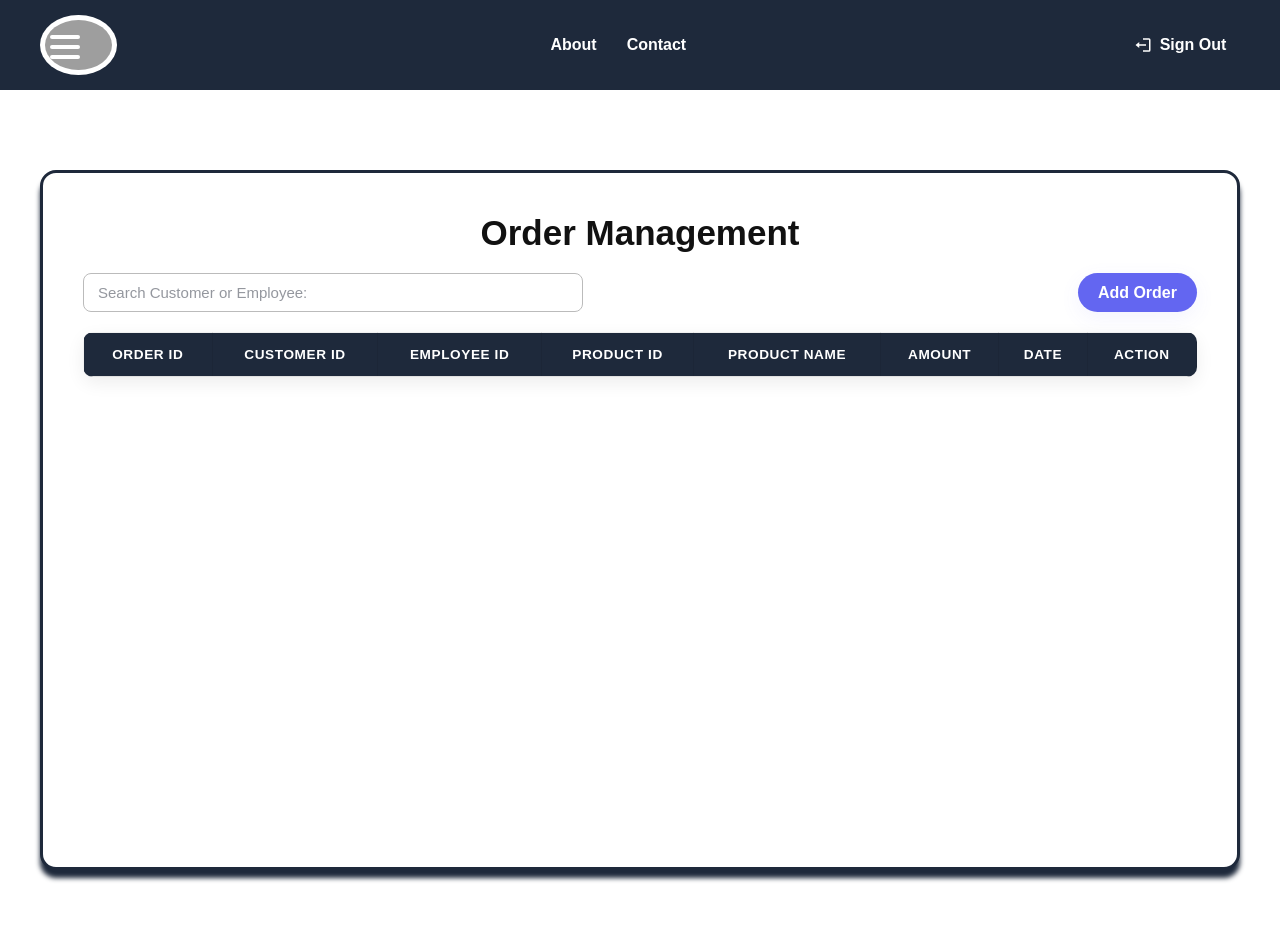
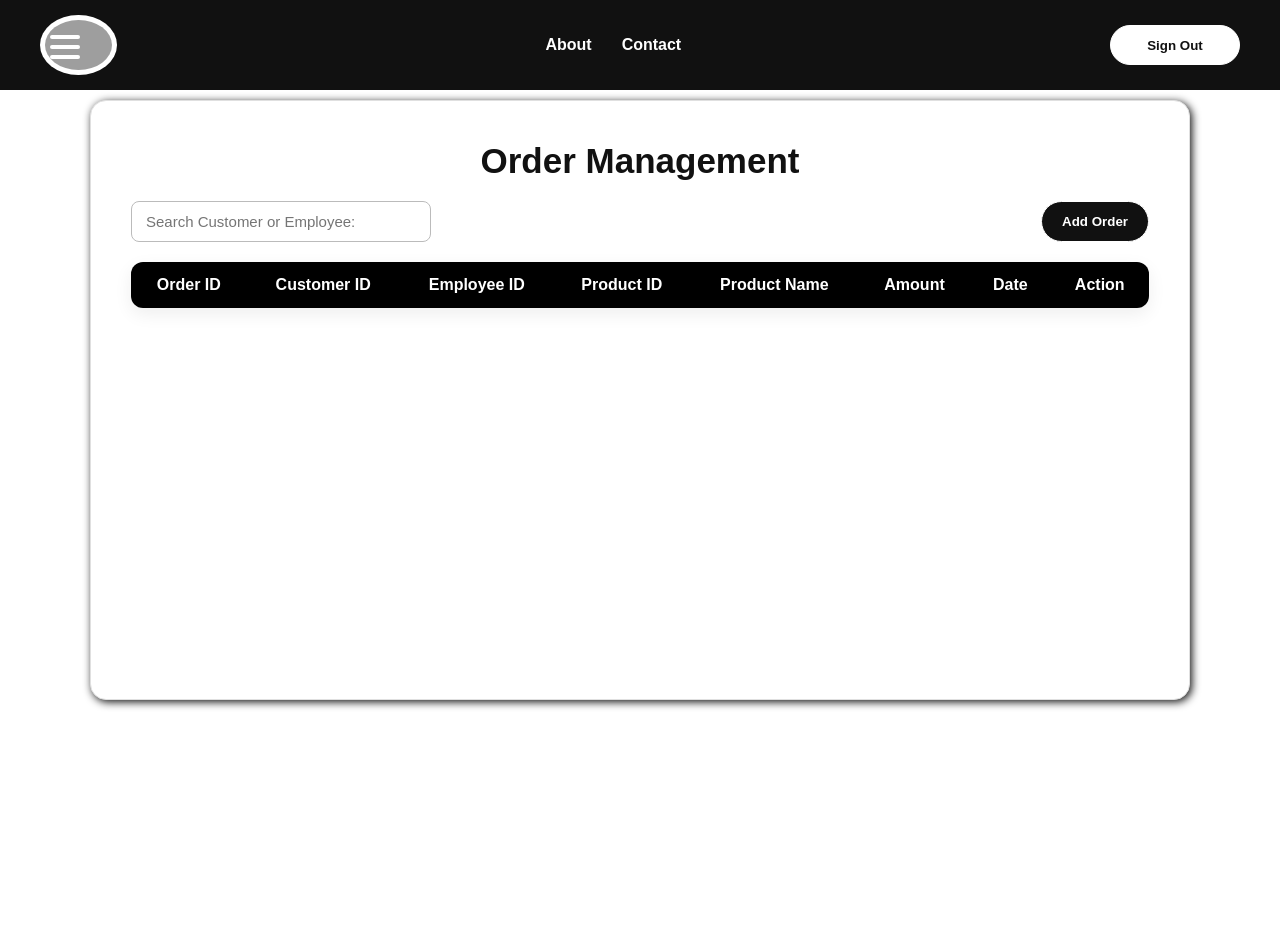
Before and after one commit to jgoleta/BisNest-Testing-Repo, a Django app: page /history in a window 1280 px wide. Run offline with Django 5.2, Linux system fonts and the light colour scheme; lists and menus that the app fills with data are empty; grey boxes are pictures that could not be loaded.

Commit message:
Update history.html

```diff
--- a/members/templates/history.html
+++ b/members/templates/history.html
@@ -6,24 +6,27 @@
   <meta name="viewport" content="width=device-width, initial-scale=1.0" />
   <title>Order Management</title>
   <style>
-    /* palette imported from palette.css (shared) */
-    @import url("./palette.css");
     * {
       box-sizing: border-box;
       margin: 0;
       padding: 0;
     }
 
-    body,
-    html {
+    html,
+    body {
       height: 100%;
       overflow: hidden;
     }
 
     body {
       font-family: 'Sen', sans-serif;
-      background: var(--page-bg);
-      color: var(--palette-text);
+      background: linear-gradient(135deg, #111, #fff);
+      color: #111;
+    }
+
+    nav.navigation-top {
+      background: #111;
+      padding: 0 20px;
     }
 
     .navigation-top {
@@ -50,8 +53,57 @@
       padding: 5px;
     }
 
+    nav.navigation-top ul {
+      list-style: none;
+      display: flex;
+      gap: 30px;
+    }
+
+    nav.navigation-top li a {
+      color: #fff;
+      font-size: 16px;
+      text-decoration: none;
+      font-weight: 600;
+    }
+
+    nav.navigation-top li a:hover {
+      color: #bbb;
+    }
+
+    .nav-button {
+      background-color: #fff;
+      color: #111;
+      border: 1px solid #fff;
+      border-radius: 25px;
+      width: 130px;
+      height: 40px;
+      font-weight: bold;
+      cursor: pointer;
+      transition: background 0.3s, color 0.3s;
+    }
+
+    .nav-button:hover {
+      background-color: #8b8a8a;
+      color: #111;
+      border: 1px solid #111;
+    }
+
+    .container {
+      display: flex;
+      position: absolute;
+      top: 90px;
+      left: 0;
+      right: 0;
+      bottom: 0;
+      overflow: hidden;
+    }
+
+    .sidebar ul {
+      list-style: none;
+    }
+
     .sidebar ul li {
-      padding: 5px 30px;
+      padding: 15px 20px;
     }
 
     .sidebar ul li a {
@@ -62,8 +114,35 @@
       gap: 10px;
     }
 
+    .sidebar ul li:hover {
+      background: linear-gradient(165deg, #fff, #979191);
+      border-radius: 10px;
+      margin-left: 10px;
+      transition: all 0.3s ease;
+    }
+
     .sidebar img {
       width: 30px;
+    }
+
+    .main-content {
+      flex: 1;
+      overflow-y: auto;
+      padding: 40px;
+      background: #fff;
+      height: 100%;
+    }
+
+    .order-container {
+      overflow: auto;
+      max-width: 1100px;
+      height: 600px;
+      margin: 60px auto;
+      padding: 40px;
+      background-color: #fff;
+      border-radius: 16px;
+      box-shadow: 2px 2px 8px #111;
+      border: 1px solid #e0e0e0;
     }
 
     h1 {
@@ -73,6 +152,39 @@
       color: #111;
     }
 
+    .button-container {
+      margin-left: auto;
+    }
+
+    .add-button,
+    .delete-btn,
+    .submit-button,
+    .search-button,
+    .reset-button,
+    .toggle-form-button,
+    .delete-button {
+      padding: 12px 20px;
+      font-weight: bold;
+      border: 1px solid #fff;
+      border-radius: 50px;
+      background-color: #111;
+      color: #fff;
+      cursor: pointer;
+      transition: background 0.3s, color 0.3s;
+    }
+
+    .add-button:hover,
+    .delete-btn:hover,
+    .submit-button:hover,
+    .search-button:hover,
+    .reset-button:hover,
+    .toggle-form-button:hover,
+    .delete-button:hover {
+      background-color: #fff;
+      color: #111;
+      border: 1px solid #111;
+    }
+
     .search-bar {
       margin: 20px 0;
       display: flex;
@@ -80,20 +192,17 @@
       flex-wrap: wrap;
     }
 
-    .order-form label, .order-form input, .order-form textarea, .search-button, .reset-button {
-      display: none !important;
+    .search-bar input {
+      padding: 10px 14px;
+      border: 1px solid #bbb;
+      border-radius: 8px;
+      font-size: 15px;
+      max-width: 300px;
+      flex: 1;
+      background: #fff;
+      color: #111;
     }
 
-    .modal-overlay {
-      position: fixed;
-      top: 0;
-      left: 0;
-      width: 100vw;
-      height: 100vh;
-      background: rgba(0,0,0,0.4);
-      z-index: 1001;
-      display: none;
-    }
     .order-form-container {
       display: none;
       position: fixed;
@@ -130,31 +254,16 @@
       background: #fff;
       color: #111;
     }
-    .order-form-container .submit-wrapper {
+
+    .submit-wrapper {
       text-align: right;
-      margin-top: 18px;
-    }
-    .order-form-container button {
-      padding: 10px 24px;
-      font-weight: bold;
-      border: 1px solid #111;
-      border-radius: 8px;
-      background-color: #111;
-      color: #fff;
-      cursor: pointer;
-      transition: background 0.3s, color 0.3s;
-      font-size: 15px;
-    }
-    .order-form-container button:hover {
-      background-color: #fff;
-      color: #111;
-      border: 1px solid #111;
     }
 
     .table {
       width: 100%;
-      border-collapse: collapse;
-      border-radius: 10px;
+      border-collapse: separate;
+      border-spacing: 0;
+      border-radius: 12px;
       overflow: hidden;
       background-color: #fff;
       margin-top: 20px;
@@ -165,7 +274,7 @@
     .table td {
       padding: 14px 16px;
       text-align: center;
-      border-bottom: 1px solid #e0e0e0;
+      border: none;
       font-size: 15px;
     }
     .table th {
@@ -281,42 +465,55 @@
         <li><a href="{% url 'webpage12' %}">About</a></li>
         <li><a href="#contact">Contact</a></li>
       </ul>
-  <button class="btn-signout" onclick="window.location.href='{% url 'webpage1' %}'"><svg class="signout-icon" xmlns="http://www.w3.org/2000/svg" viewBox="0 0 24 24" aria-hidden="true"><path d="M16 13v-2H7V8l-5 4 5 4v-3zM20 3h-8v2h8v14h-8v2h8a2 2 0 0 0 2-2V5a2 2 0 0 0-2-2z"/></svg>Sign Out</button>
+      <button class="nav-button" onclick="window.location.href='{% url 'webpage1' %}'">Sign Out</button>
     </div>
   </nav>
 
   <nav class="sidebar">
     <ul>
-  <li><a href="{% url 'webpage3' %}"><svg class="nav-icon" xmlns="http://www.w3.org/2000/svg" viewBox="0 0 24 24" width="20" height="20" fill="currentColor" style="vertical-align:middle;margin-right:8px"><path d="M3 11.5L12 4l9 7.5V20a1 1 0 0 1-1 1h-5v-6H9v6H4a1 1 0 0 1-1-1v-8.5z"/></svg>Home</a></li>
-  <li><a href="{% url 'webpage2' %}"><svg class="nav-icon" xmlns="http://www.w3.org/2000/svg" viewBox="0 0 24 24" width="20" height="20" fill="currentColor" style="vertical-align:middle;margin-right:8px"><path d="M12 12a4 4 0 1 0 0-8 4 4 0 0 0 0 8zm0 2c-5 0-9 2.5-9 6v1h18v-1c0-3.5-4-6-9-6z"/></svg>Employee</a></li>
-  <li><a href="{% url 'webpage7' %}"><svg class="nav-icon" xmlns="http://www.w3.org/2000/svg" viewBox="0 0 24 24" width="20" height="20" fill="currentColor" style="vertical-align:middle;margin-right:8px"><path d="M16 11c1.66 0 3-1.34 3-3s-1.34-3-3-3-3 1.34-3 3 1.34 3 3 3zM8 11c1.66 0 3-1.34 3-3S9.66 5 8 5 5 6.34 5 8s1.34 3 3 3zM8 13c-2.33 0-7 1.17-7 3.5V19h14v-2.5C15 14.17 10.33 13 8 13zm8 0c-.29 0-.62.02-.97.05 1.16.84 1.97 1.97 1.97 3.45V19h6v-2.5C23 14.17 18.33 13 16 13z"/></svg>Customer</a></li>
-  <li><a href="{% url 'webpage8' %}"><svg class="nav-icon" xmlns="http://www.w3.org/2000/svg" viewBox="0 0 24 24" width="20" height="20" fill="currentColor" style="vertical-align:middle;margin-right:8px"><path d="M21 8l-9-5-9 5v8l9 5 9-5V8zM12 3v18"/></svg>Product</a></li>
-  <li><a href="{% url 'webpage5' %}"><svg class="nav-icon" xmlns="http://www.w3.org/2000/svg" viewBox="0 0 24 24" width="20" height="20" fill="currentColor" style="vertical-align:middle;margin-right:8px"><path d="M7 3h10v4H7zM7 9h10v12H7zM9 11h6v2H9zM9 15h6v2H9z"/></svg>Order</a></li>
-  <li><a href="{% url 'webpage4' %}"><svg class="nav-icon" xmlns="http://www.w3.org/2000/svg" viewBox="0 0 24 24" width="20" height="20" fill="currentColor" style="vertical-align:middle;margin-right:8px"><rect x="2" y="5" width="20" height="14" rx="2"/><path d="M2 10h20" fill="#fff"/></svg>Payment</a></li>
-  <li><a href="{% url 'webpage9' %}"><svg class="nav-icon" xmlns="http://www.w3.org/2000/svg" viewBox="0 0 24 24" width="20" height="20" fill="currentColor" style="vertical-align:middle;margin-right:8px"><path d="M3 7h13l4 4v6h-2a3 3 0 0 1-6 0H8a3 3 0 0 1-6 0V7zM16 8v4h3"/></svg>Delivery</a></li>
-  <li><a href="{% url 'webpage11' %}"><svg class="nav-icon" xmlns="http://www.w3.org/2000/svg" viewBox="0 0 24 24" width="20" height="20" fill="currentColor" style="vertical-align:middle;margin-right:8px"><path d="M21 16V8l-9-5-9 5v8l9 5 9-5z"/></svg>Supply</a></li>
-  <li><a href="{% url 'webpage10' %}"><svg class="nav-icon" xmlns="http://www.w3.org/2000/svg" viewBox="0 0 24 24" width="20" height="20" fill="currentColor" style="vertical-align:middle;margin-right:8px"><rect x="3" y="11" width="4" height="10"/><rect x="10" y="7" width="4" height="14"/><rect x="17" y="3" width="4" height="18"/></svg>Sales Report</a></li>
+      <li><a href="{% url 'webpage3' %}"><img src="https://i.ibb.co/pvpZssRq/Home-logo.png" alt="">Home</a></li>
+      <li><a href="{% url 'webpage2' %}"><img src="https://i.ibb.co/n8LVnKQC/Employee.png" alt="">Employee</a></li>
+      <li><a href="{% url 'webpage7' %}"><img src="https://i.ibb.co/PZdTmb35/Customer.png" alt="">Customer</a></li>
+      <li><a href="{% url 'webpage8' %}"><img src="https://i.ibb.co/rRx31wRN/Product.png" alt="">Product</a></li>
+      <li class="dropdown">
+        <input type="checkbox" id="orderDropdown" class="dropdown-toggle" hidden>
+        <label for="orderDropdown" class="dropdown-label">
+          <img src="https://i.ibb.co/ZR2xsV1q/Order.png" alt="">
+          <span class="label-text">Order</span>
+          <span class="arrow">&#9662;</span>
+        </label>
+        <ul class="dropdown-menu">
+          <li><a href="{% url 'webpage5' %}"><img src="https://i.ibb.co/ZR2xsV1q/Order.png" alt="">Order</a></li>
+          <li><a href="{% url 'webpage4' %}"><img src="https://i.ibb.co/MKS50nw/Payment.png" alt="">Payment</a></li>
+          <li><a href="{% url 'webpage9' %}"><img src="https://i.ibb.co/hFz1vbwj/Delivery.png" alt="">Delivery</a></li>
+        </ul>
+      </li>
+      <li><a href="{% url 'webpage11' %}"><img src="https://i.ibb.co/9Hhv1XT5/Supply.png" alt="">Supply</a></li>
+      <li><a href="{% url 'webpage10' %}"><img src="https://i.ibb.co/bMgBFjcB/sales-logo.png" alt="">Sales Report</a>
+      </li>
     </ul>
   </nav>
 
-  <div class="container">
   <main class="main-content">
-      <section class="order-container">
+    <div class="order-container">
       <h1>Order Management</h1>
       <div class="search-bar">
-          <input type="text" id="searchInput" placeholder="Search Customer or Employee:" onkeyup="searchOrder()">
-            <button class="toggle-form-button btn btn-primary btn-add" id="addOrderBtn" style="margin-left: auto;">Add Order</button>
+        <input type="text" id="search-order-id" placeholder="Search Customer or Employee:">
+        <div class="button-container">
+          <button class="add-button" onclick="toggleForm()">Add Order</button>
         </div>
-        <div class="modal-overlay" id="modalOverlay"></div>
-        <div class="order-form-container" id="orderFormContainer">
-          <form method="POST" id="orderForm">
+      </div>
+      <div class="order-form-container">
+        <form method="POST" class="order-form">
           {% csrf_token %}
           {{ form.as_p }}
+          <div class="submit-wrapper">
+            <button type="submit" class="submit-button">Submit</button>
+          </div>
         </form>
-          <div class="submit-wrapper">
-            <button type="button" id="modalSubmitBtn" class="btn btn-secondary">Submit</button>
       </div>
-        </div>
+      <div class="modal-overlay" id="modalOverlay" style="display: none;"></div>
+      <div class="order-table-container">
         <table class="table">
           <thead>
             <tr>
@@ -350,53 +547,86 @@
             {% endfor %}
           </tbody>
         </table>
-      </section>
-      <div class="notification" id="notification"></div>
+      </div>
+    </div>
+  </main>
+  </div>
+
   <script>
-        document.addEventListener('DOMContentLoaded', function() {
+  document.addEventListener("DOMContentLoaded", () => {
+    const formContainer = document.querySelector('.order-form-container');
+    const searchOrderId = document.getElementById('search-order-id');
+    const searchProduct = document.getElementById('search-product');
+    const searchDate = document.getElementById('search-date');
+    const orderTableBody = document.querySelector('#order-table tbody');
     const modalOverlay = document.getElementById('modalOverlay');
-          const orderFormContainer = document.getElementById('orderFormContainer');
-          const orderForm = document.getElementById('orderForm');
-          const addOrderBtn = document.getElementById('addOrderBtn');
-          const modalSubmitBtn = document.getElementById('modalSubmitBtn');
 
-          function toggleOrderForm() {
-            const isHidden = orderFormContainer.style.display === 'none' || orderFormContainer.style.display === '';
-            orderFormContainer.style.display = isHidden ? 'block' : 'none';
+    function toggleForm() {
+      const isHidden = formContainer.style.display === 'none' || formContainer.style.display === '';
+      formContainer.style.display = isHidden ? 'block' : 'none';
       modalOverlay.style.display = isHidden ? 'block' : 'none';
     }
-          addOrderBtn.addEventListener('click', toggleOrderForm);
-          modalOverlay.addEventListener('click', toggleOrderForm);
 
-          modalSubmitBtn.addEventListener('click', function() {
-            orderForm.submit();
+    window.toggleForm = toggleForm;
+
+    function filterTable() {
+      const idQuery = searchOrderId.value.trim().toUpperCase();
+      const productQuery = searchProduct.value.trim().toLowerCase();
+      const dateQuery = searchDate.value;
+      const rows = orderTableBody.querySelectorAll('tr');
+
+      rows.forEach(row => {
+        const orderId = row.cells[0].textContent.toUpperCase();
+        const productName = row.cells[4].textContent.toLowerCase();
+        const date = row.cells[6].textContent;
+        const matchId = !idQuery || orderId.includes(idQuery);
+        const matchProduct = !productQuery || productName.includes(productQuery);
+        const matchDate = !dateQuery || date === dateQuery;
+        row.style.display = matchId && matchProduct && matchDate ? '' : 'none';
+      });
+    }
+
+    window.filterTable = filterTable;
+
+    function resetFilters() {
+      searchOrderId.value = '';
+      searchProduct.value = '';
+      searchDate.value = '';
+      const rows = orderTableBody.querySelectorAll('tr');
+      rows.forEach(row => row.style.display = '');
+    }
+
+    window.resetFilters = resetFilters;
+
+    document.querySelectorAll('tr').forEach(row => {
+      row.addEventListener('click', () => {
+        document.querySelectorAll('tr').forEach(r => r.classList.remove('selected'));
+        row.classList.add('selected');
+      });
     });
 
-          function showNotification(message, error = false) {
-            const notification = document.getElementById('notification');
-            notification.textContent = message;
-            notification.classList.add('show');
-            if (error) {
-              notification.classList.add('error');
-            }
-            setTimeout(() => {
-              notification.classList.remove('show');
-              notification.classList.remove('error');
-            }, 3000);
-          }
+    document.querySelectorAll('th').forEach(th => {
+      th.addEventListener('click', () => {
+        const index = Array.from(th.parentElement.children).indexOf(th);
+        const rows = Array.from(orderTableBody.querySelectorAll('tr'));
+        const isAsc = th.classList.contains('asc');
+        document.querySelectorAll('th').forEach(header => header.classList.remove('asc', 'desc'));
+        th.classList.add(isAsc ? 'desc' : 'asc');
+        rows.sort((a, b) => {
+          const aValue = a.cells[index].textContent;
+          const bValue = b.cells[index].textContent;
+          return isAsc ? bValue.localeCompare(aValue) : aValue.localeCompare(bValue);
+        });
+        rows.forEach(row => orderTableBody.appendChild(row));
+      });
+    });
 
-          window.searchOrder = function() {
-            const value = document.getElementById('searchInput').value.toLowerCase();
-            document.querySelectorAll('tbody tr').forEach(row => {
-              const customer = row.children[1].textContent.toLowerCase();
-              const employee = row.children[2].textContent.toLowerCase();
-              row.style.display = customer.includes(value) || employee.includes(value) ? '' : 'none';
+    modalOverlay.addEventListener('click', () => {
+      formContainer.style.display = 'none';
+      modalOverlay.style.display = 'none';
     });
-          }
   });
 </script>
-    </main>
-  </div>
 </body>
 
 </html>
```
Also changed, not shown: other parts of members/templates/history.html (+129 -39 lines). Lines whose indentation alone changed are shown as unchanged.
